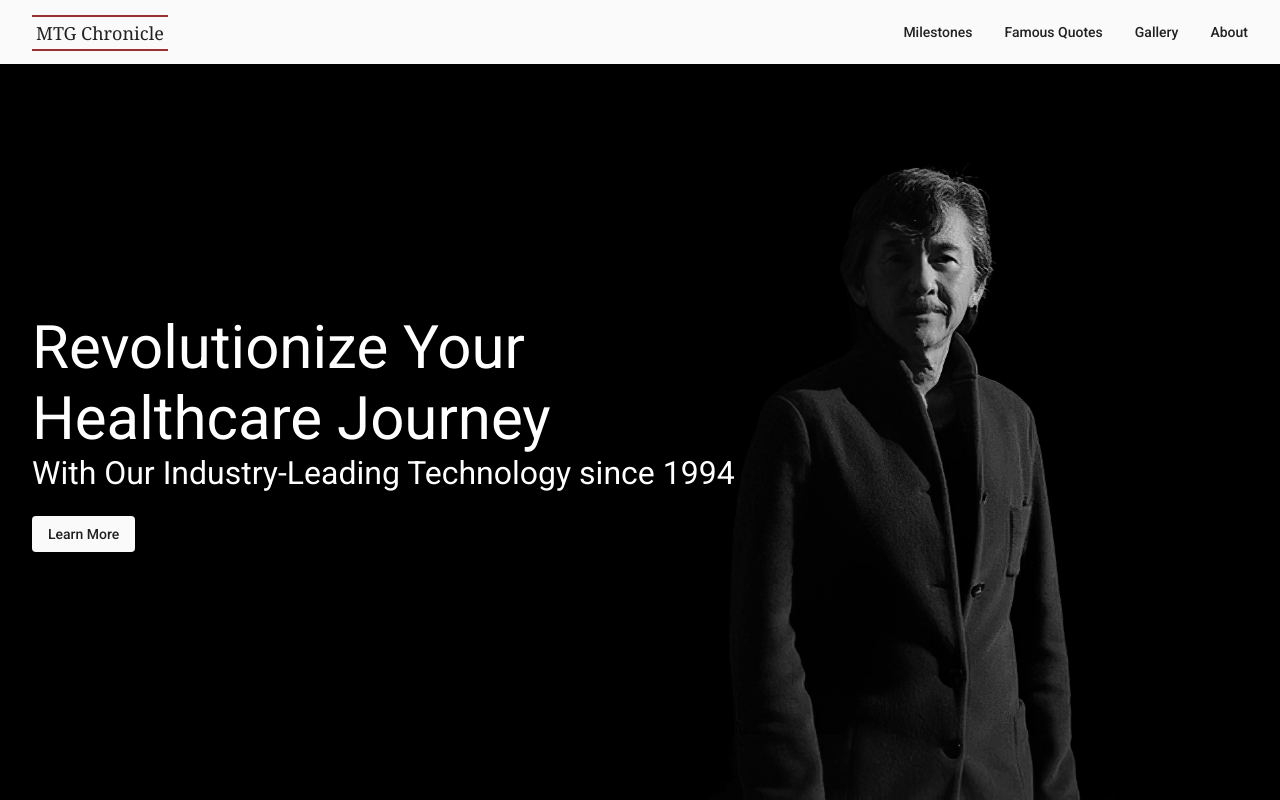
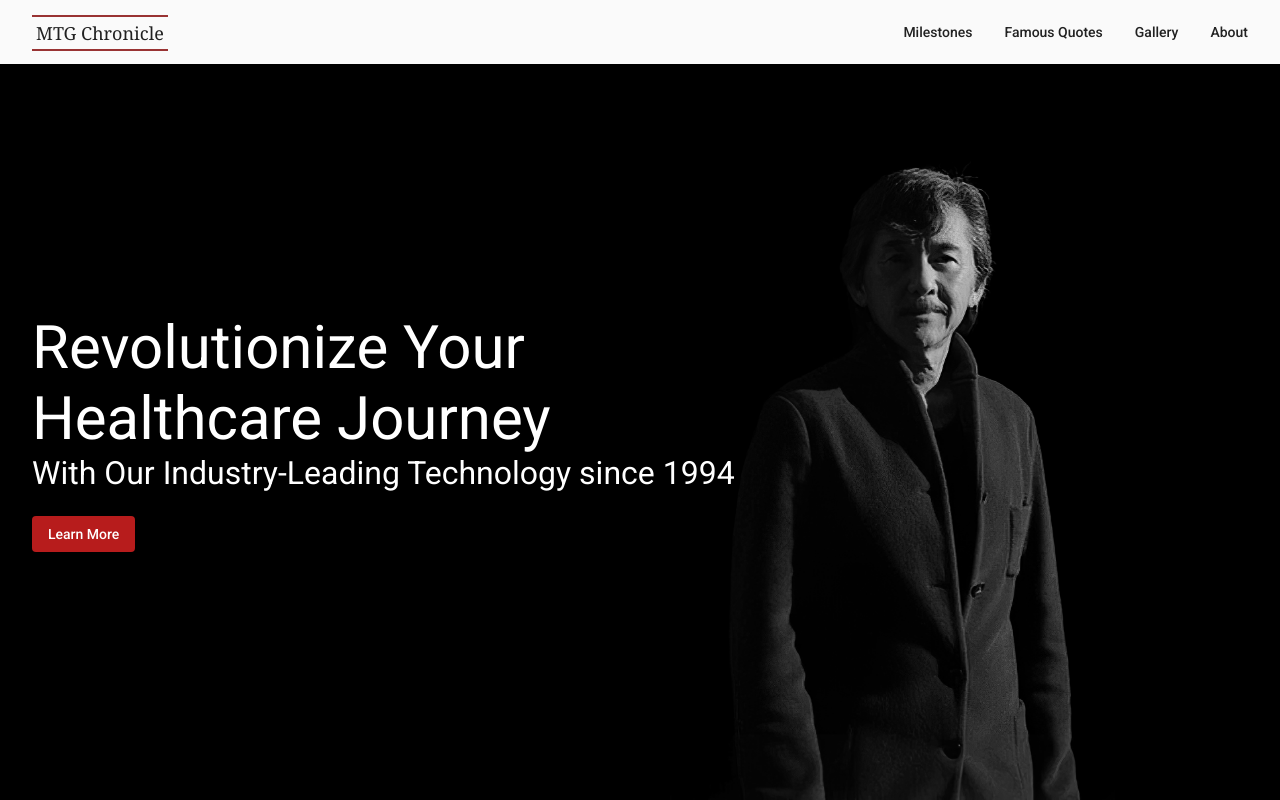
Before and after one commit to mtg-chronicle/mtg-chronicle, an Angular app: page / in a window 1280 px wide. Built offline with nearby package versions, Linux system fonts and the light colour scheme.

Commit message:
buttons apply accent color

```diff
--- a/src/app/components/landing/landing.component.html
+++ b/src/app/components/landing/landing.component.html
@@ -2,7 +2,7 @@
     <div class="landing__layout landing__headline">
         <div class="landing__h1">Revolutionize Your Healthcare Journey</div>
         <div class="landing__h2">With Our Industry-Leading Technology since 1994</div>
-        <button mat-raised-button class="landing__cta" color="primary" routerLink="/stories">Learn More</button>
+        <button mat-raised-button class="landing__cta" color="accent" routerLink="/stories">Learn More</button>
     </div>
 
 </div>
--- a/src/app/components/upcoming/upcoming.component.html
+++ b/src/app/components/upcoming/upcoming.component.html
@@ -6,7 +6,7 @@
             <mat-label>Email</mat-label>
             <input type="email" matInput placeholder="example@email.com">
         </mat-form-field>
-        <button mat-raised-button class="upcoming__notify" color="primary">Notify Me!</button>
+        <button mat-raised-button class="upcoming__notify" color="accent">Notify Me!</button>
     </div>
     <mtg-social-hub class="socialhub"></mtg-social-hub>
 </div>
```
